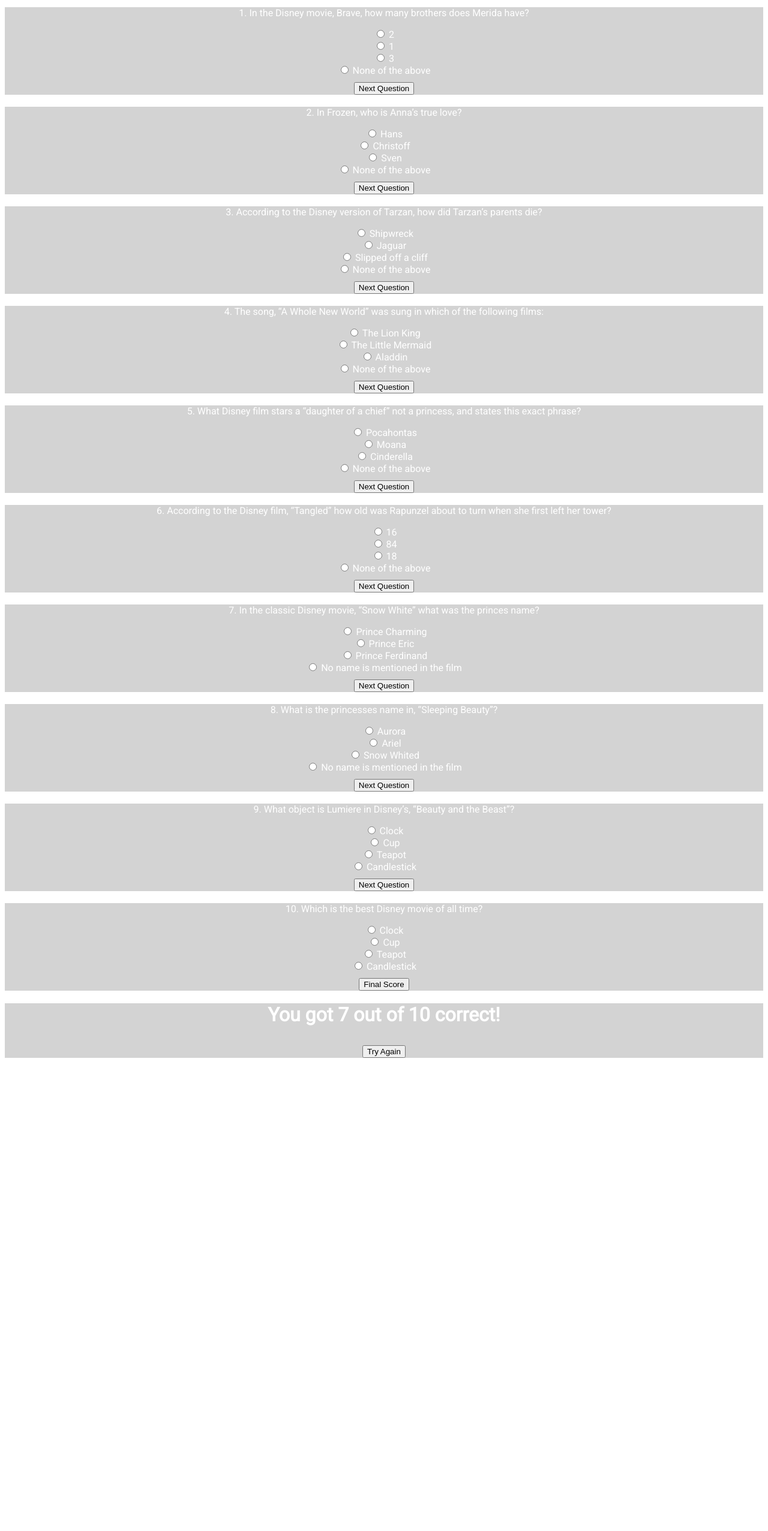
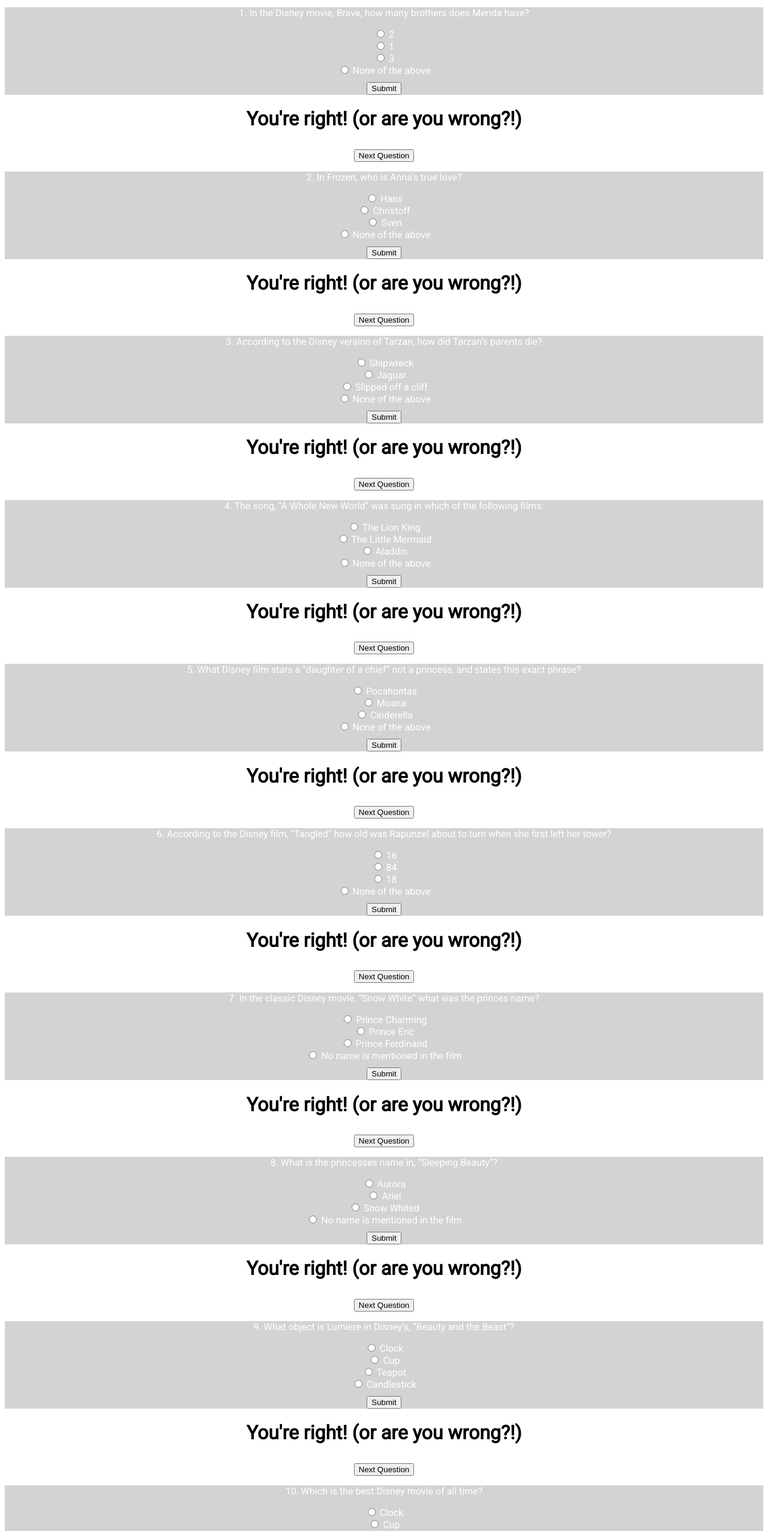
Before and after one commit to heatherdawn30/Disney-Quiz-App, a plain HTML site: page index.html in a window 1280 px wide. Shown: the part 120-2673 px from the top of the page at 60% size. Before the commit the page ends 1904 px from the top, so only its background shows below. Drawn offline with Linux system fonts and the light colour scheme.

Commit message:
Added feedback screens after each question
Added feedback screens after each question, question 10's final score screen is the feedback screen for it.

```diff
--- a/index.html
+++ b/index.html
@@ -24,7 +24,11 @@
                 <input type="radio" name="options1" value="1"> 1<br>
                 <input type="radio" name="options1" value="3"> 3<br>
                 <input type="radio" name="options1" value="None of the above"> None of the above<br>
-                <button type="submit">Next Question</button>
+                <button type="submit">Submit</button>
+            </div>
+            <div class="Feedback">
+                <h1>You're right! (or are you wrong?!)</h1>
+                <button type="button">Next Question</button>
             </div>
             <div class="question-2">
                 <p>2. In Frozen, who is Anna’s true love?</p>
@@ -32,7 +36,11 @@
                 <input type="radio" name="options2" value="Christoff"> Christoff<br>
                 <input type="radio" name="options2" value="Sven"> Sven<br>
                 <input type="radio" name="options2" value="None of the above"> None of the above<br>
-                <button type="submit">Next Question</button>
+                <button type="submit">Submit</button>
+            </div>
+            <div class="Feedback">
+                <h1>You're right! (or are you wrong?!)</h1>
+                <button type="button">Next Question</button>
             </div>
             <div class="question-3">
                 <p>3. According to the Disney version of Tarzan, how did Tarzan’s parents die?</p>
@@ -40,7 +48,11 @@
                 <input type="radio" name="options3" value="Jaguar"> Jaguar<br>
                 <input type="radio" name="options3" value="Slipped off a cliff"> Slipped off a cliff<br>
                 <input type="radio" name="options3" value="None of the above"> None of the above<br>
-                <button type="submit">Next Question</button>
+                <button type="submit">Submit</button>
+            </div>
+            <div class="Feedback">
+                <h1>You're right! (or are you wrong?!)</h1>
+                <button type="button">Next Question</button>
             </div>
             <div class="question-4">
                 <p>4. The song, “A Whole New World” was sung in which of the following films:</p>
@@ -48,7 +60,11 @@
                 <input type="radio" name="options4" value="The Little Mermaid"> The Little Mermaid<br>
                 <input type="radio" name="options4" value="Aladdin"> Aladdin<br>
                 <input type="radio" name="options4" value="None of the above"> None of the above<br>
-                <button type="submit">Next Question</button>
+                <button type="submit">Submit</button>
+            </div>
+            <div class="Feedback">
+                <h1>You're right! (or are you wrong?!)</h1>
+                <button type="button">Next Question</button>
             </div>
             <div class="question-5">
                 <p>5. What Disney film stars a “daughter of a chief” not a princess, and states this exact phrase?</p>
@@ -56,7 +72,11 @@
                 <input type="radio" name="options5" value="Moana"> Moana<br>
                 <input type="radio" name="options5" value="Cinderella"> Cinderella<br>
                 <input type="radio" name="options5" value="None of the above"> None of the above<br>
-                <button type="submit">Next Question</button>
+                <button type="submit">Submit</button>
+            </div>
+            <div class="Feedback">
+                <h1>You're right! (or are you wrong?!)</h1>
+                <button type="button">Next Question</button>
             </div>
             <div class="question-6">
                 <p>6. According to the Disney film, “Tangled” how old was Rapunzel about to turn when she first left her tower? </p>
@@ -64,7 +84,11 @@
                 <input type="radio" name="options6" value="84"> 84<br>
                 <input type="radio" name="options6" value="18"> 18<br>
                 <input type="radio" name="options6" value="None of the above"> None of the above<br>
-                <button type="submit">Next Question</button>
+                <button type="submit">Submit</button>
+            </div>
+            <div class="Feedback">
+                <h1>You're right! (or are you wrong?!)</h1>
+                <button type="button">Next Question</button>
             </div>
             <div class="question-7">
                 <p>7. In the classic Disney movie, “Snow White” what was the princes name?</p>
@@ -72,7 +96,11 @@
                 <input type="radio" name="options7" value="Prince Eric"> Prince Eric<br>
                 <input type="radio" name="options7" value="Prince Ferdinand"> Prince Ferdinand<br>
                 <input type="radio" name="options7" value="No name is mentioned in the film"> No name is mentioned in the film<br>
-                <button type="submit">Next Question</button>
+                <button type="submit">Submit</button>
+            </div>
+            <div class="Feedback">
+                <h1>You're right! (or are you wrong?!)</h1>
+                <button type="button">Next Question</button>
             </div>
             <div class="question-8">
                 <p>8. What is the princesses name in, “Sleeping Beauty”?</p>
@@ -80,7 +108,11 @@
                 <input type="radio" name="options8" value="Ariel"> Ariel<br>
                 <input type="radio" name="options8" value="Snow White"> Snow Whited<br>
                 <input type="radio" name="options8" value="No name is mentioned in the film"> No name is mentioned in the film<br>
-                <button type="submit">Next Question</button>
+                <button type="submit">Submit</button>
+            </div>
+            <div class="Feedback">
+                <h1>You're right! (or are you wrong?!)</h1>
+                <button type="button">Next Question</button>
             </div>
             <div class="question-9">
                 <p>9. What object is Lumiere in Disney’s, “Beauty and the Beast”?</p>
@@ -88,7 +120,11 @@
                 <input type="radio" name="options9" value="Cup"> Cup<br>
                 <input type="radio" name="options9" value="Teapot"> Teapot<br>
                 <input type="radio" name="options9" value="Candlestick"> Candlestick<br>
-                <button type="submit">Next Question</button>
+                <button type="submit">Submit</button>
+            </div>
+            <div class="Feedback">
+                <h1>You're right! (or are you wrong?!)</h1>
+                <button type="button">Next Question</button>
             </div>
             <div class="question-10">
                 <p>10. Which is the best Disney movie of all time?</p>
@@ -100,10 +136,8 @@
             </div>
         </form>
     </div>
-
     <div class="EndQuiz">
         <h1>You got 7 out of 10 correct!</h1>
         <button type="button">Try Again</button>
-
     </div>
 </body>
```
